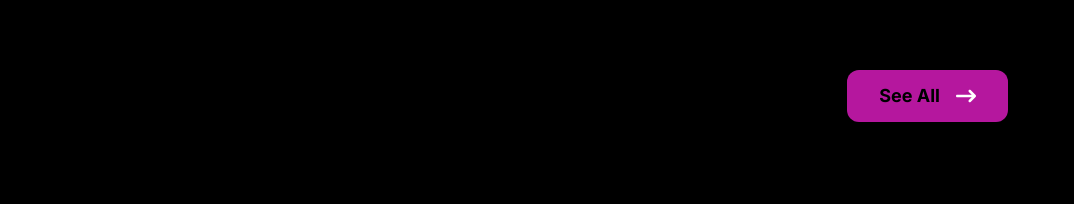
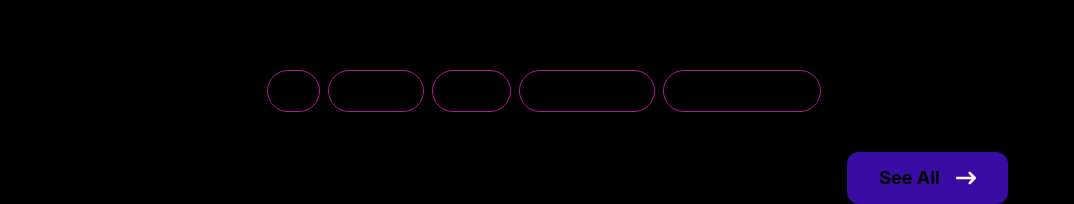
Before and after one commit to aidahputri/portofolio, a Next.js app: page / in a window 1280 px wide. Shown: the part 2067-2271 px from the top of the page, without its empty margins (96-1170 px from the left). Before the commit the page ends 2189 px from the top, so only its background shows below. Built offline with nearby package versions, Linux system fonts and the light colour scheme.

Commit message:
feat: init chip button

```diff
--- /dev/null
+++ b/src/components/modules/HomeModule/constants/Filter.ts
@@ -0,0 +1,22 @@
+export const FILTERS = [
+  {
+    title: 'All',
+    value: 'ALL',
+  },
+  {
+    title: 'Webdev',
+    value: 'WEBDEV',
+  },
+  {
+    title: 'UI/UX',
+    value: 'DESIGN',
+  },
+  {
+    title: 'Data Analysis',
+    value: 'DATA',
+  },
+  {
+    title: 'System Analysis',
+    value: 'SA',
+  },
+]
--- a/src/components/modules/HomeModule/constants/index.ts
+++ b/src/components/modules/HomeModule/constants/index.ts
@@ -1,2 +1,3 @@
 export * from './HighlightItems'
 export * from './TechStacks'
+export * from './Filter'
--- /dev/null
+++ b/src/components/modules/HomeModule/module-elements/ChipButton.tsx
@@ -0,0 +1,15 @@
+interface ChipButtonProps {
+  title: string
+  value: string
+}
+
+export const ChipButton: React.FC<ChipButtonProps> = ({ title, value }) => {
+  return (
+    <button
+      value={value}
+      className="w-fit flex items-center justify-center px-4 py-2 rounded-full border border-[#B5179E]"
+    >
+      {title}
+    </button>
+  )
+}
--- a/src/components/modules/HomeModule/module-elements/index.ts
+++ b/src/components/modules/HomeModule/module-elements/index.ts
@@ -1,2 +1,3 @@
 export * from './HighlightPoint'
 export * from './InfiniteLogos'
+export * from './ChipButton'
--- a/src/components/modules/HomeModule/sections/ProjectSection.tsx
+++ b/src/components/modules/HomeModule/sections/ProjectSection.tsx
@@ -1,5 +1,7 @@
 import Link from 'next/link'
 import { FaArrowRightLong } from 'react-icons/fa6'
+import { FILTERS } from '../constants'
+import { ChipButton } from '../module-elements'
 
 export const ProjectSection: React.FC = () => {
   return (
@@ -15,9 +17,21 @@ export const ProjectSection: React.FC = () => {
           enim bibendum.
         </span>
 
+        <div className="flex flex-wrap gap-2 place-self-center">
+          {FILTERS.map((filter, index) => {
+            return (
+              <ChipButton
+                key={index}
+                title={filter.title}
+                value={filter.value}
+              />
+            )
+          })}
+        </div>
+
         <Link
           href={''}
-          className="flex items-center place-self-end px-6 py-3 md:px-8 md:py-3 bg-[#B5179E] hover:bg-[#B5179E]/70 rounded-xl w-full md:w-fit
+          className="flex items-center place-self-end px-6 py-3 md:px-8 md:py-3 bg-[#3A0CA3] hover:bg-[#3A0CA3]/70 rounded-xl w-full md:w-fit
           gap-4 transition-transform duration-300 transform hover:scale-95"
         >
           <span className="font-bold text-md md:text-lg">See All</span>
```
